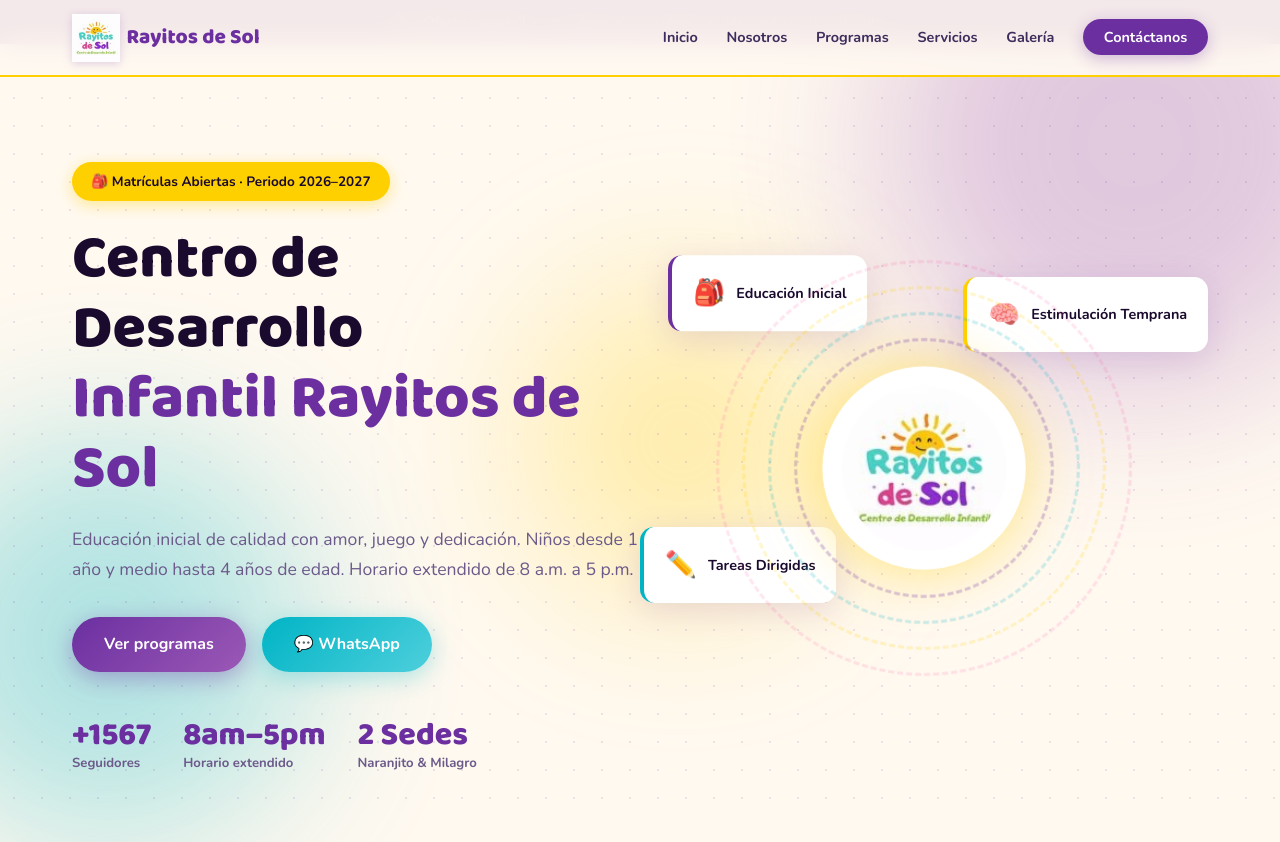
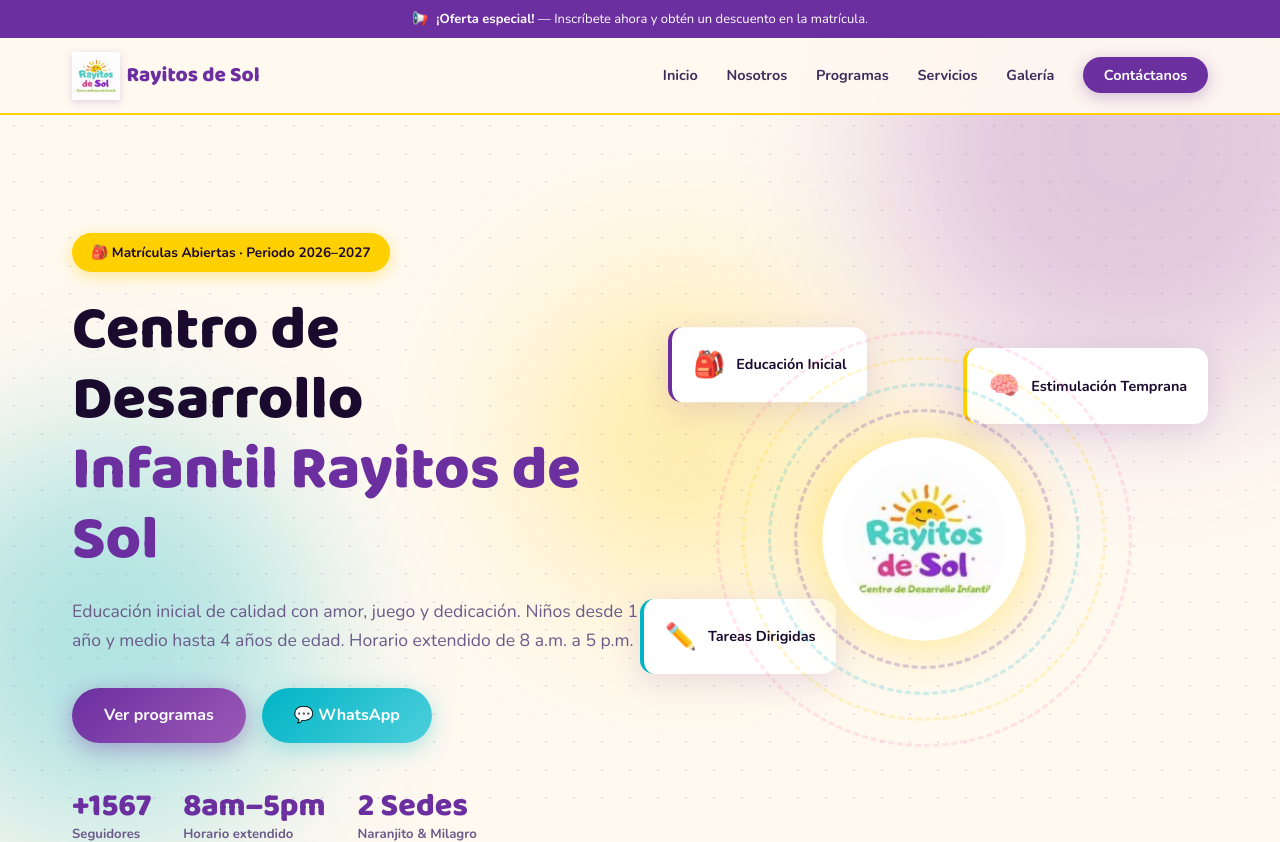
Before and after one commit to JhonToledo/rayitosdesol, a Flask app: page / in a window 1280 px wide. Shown: the top 842 px of the page. Run offline with Flask 3, Linux system fonts and the light colour scheme.

Commit message:
Fix pub-banner: fixed position + JS adjusts navbar top dynamically

```diff
--- a/templates/index.html
+++ b/templates/index.html
@@ -13,9 +13,12 @@
   {% endif %}
   <style>
     .pub-banner {
-      padding: 10px 20px;
+      position: fixed;
+      top: 0; left: 0; right: 0;
+      z-index: 1001;
+      padding: 8px 20px;
       text-align: center;
-      font-size: 14px;
+      font-size: 13px;
       font-weight: 500;
       display: flex;
       align-items: center;
@@ -426,6 +429,22 @@
   </footer>
 
   <script src="{{ url_for('static', filename='js/main.js') }}"></script>
+  {% if c.publicidad.activa %}
+  <script>
+    (function() {
+      var banner = document.querySelector('.pub-banner');
+      var navbar = document.querySelector('.navbar');
+      if (!banner || !navbar) return;
+      function adjustNav() {
+        var h = banner.offsetHeight;
+        navbar.style.top = h + 'px';
+        document.body.style.paddingTop = (h + navbar.offsetHeight) + 'px';
+      }
+      adjustNav();
+      window.addEventListener('resize', adjustNav);
+    })();
+  </script>
+  {% endif %}
 
   {% if is_admin %}
   <script>window.SITE_CONTENT = {{ c | tojson }};</script>
```
